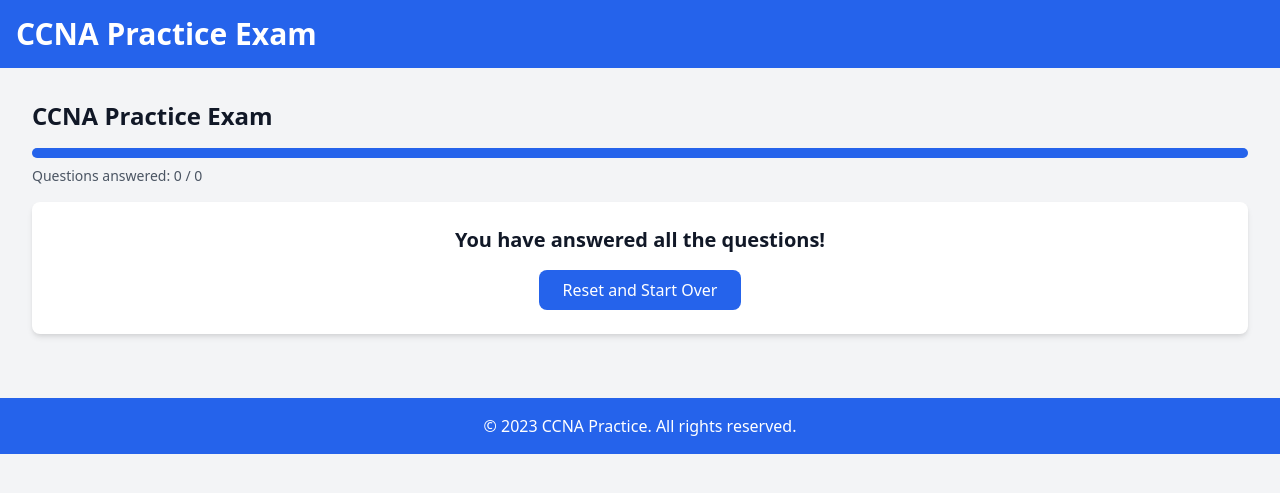
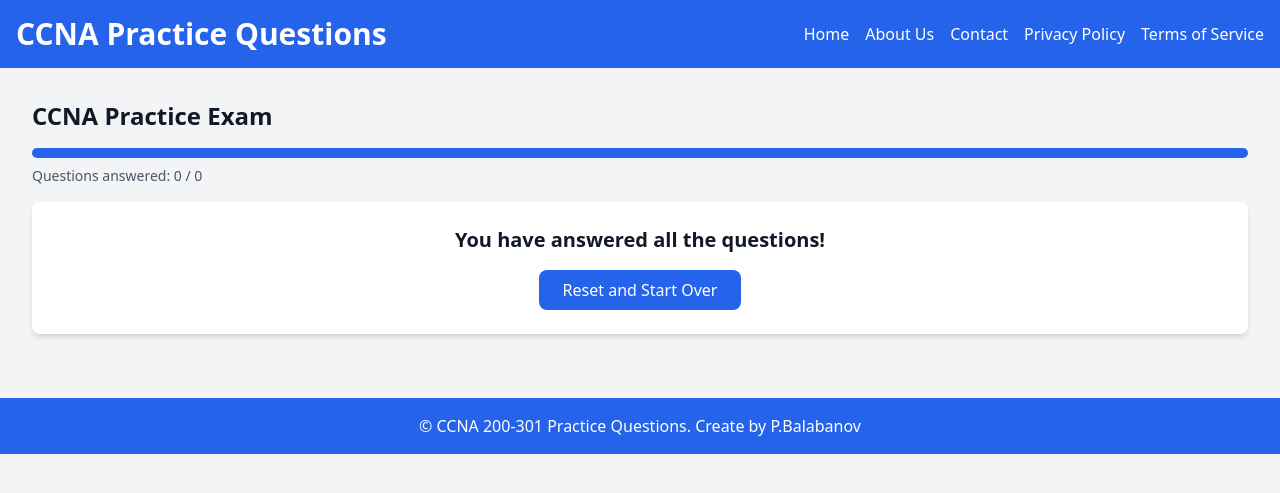
Before and after one commit to PlamenBalabanov/ccna-practice-app, a Flask app: page / in a window 1280 px wide. Shown: the top 493 px of the page. Run offline with Flask 3, Linux system fonts and the light colour scheme.

Commit message:
new menus

```diff
--- a/app/routes.py
+++ b/app/routes.py
@@ -37,13 +37,13 @@ def reset_session():
     session.modified = True
     return redirect(url_for('index'))
 
-@app.route('/delete/<int:question_id>', methods=['POST'])
-def delete_question(question_id):
-    question = Question.query.get_or_404(question_id)
-    db.session.delete(question)
-    db.session.commit()
-    flash('Question deleted successfully!', 'success')
-    return redirect(url_for('index'))
+#@app.route('/delete/<int:question_id>', methods=['POST'])
+#def delete_question(question_id):
+#    question = Question.query.get_or_404(question_id)
+#    db.session.delete(question)
+#    db.session.commit()
+#    flash('Question deleted successfully!', 'success')
+#    return redirect(url_for('index'))
 
 @app.route('/add', methods=['GET', 'POST'])
 def add_question():
@@ -93,8 +93,8 @@ def add_question():
                 option_b=option_b,
                 option_c=option_c,
                 option_d=option_d,
-		option_e=option_e,
-		option_f=option_f,
+                option_e=option_e,
+                option_f=option_f,
                 correct_answer=correct_answer,
                 explanation=explanation
             )
@@ -104,3 +104,28 @@ def add_question():
         return redirect(url_for('index'))
 
     return render_template('add_question.html')
+
+# New routes for additional pages
+@app.route('/privacy-policy')
+def privacy_policy():
+    return render_template('privacy_policy.html')
+
+@app.route('/about-us')
+def about_us():
+    return render_template('about_us.html')
+
+@app.route('/contact', methods=['GET', 'POST'])
+def contact():
+    if request.method == 'POST':
+        # Handle form submission (e.g., send email)
+        name = request.form.get('name')
+        email = request.form.get('email')
+        message = request.form.get('message')
+        # Add your logic here (e.g., send email or save to database)
+        flash('Your message has been sent!', 'success')
+        return redirect(url_for('contact'))
+    return render_template('contact.html')
+
+@app.route('/terms-of-service')
+def terms_of_service():
+    return render_template('terms_of_service.html')
--- a/app/templates/base.html
+++ b/app/templates/base.html
@@ -3,7 +3,7 @@
 <head>
     <meta charset="UTF-8">
     <meta name="viewport" content="width=device-width, initial-scale=1.0">
-    <title>CCNA Practice Exam</title>
+    <title>CCNA Quiz</title>
     <link href="https://cdn.jsdelivr.net/npm/tailwindcss@2.2.19/dist/tailwind.min.css" rel="stylesheet">
     <style>
         pre {
@@ -19,7 +19,16 @@
 <body class="bg-gray-100 text-gray-900">
     <header class="bg-blue-600 text-white py-4">
         <div class="container mx-auto px-4 flex justify-between items-center">
-            <h1 class="text-3xl font-bold">CCNA Practice Exam</h1>
+            <h1 class="text-3xl font-bold">CCNA Practice Questions</h1>
+            <nav>
+                <ul class="flex space-x-4">
+                    <li><a href="{{ url_for('index') }}" class="hover:text-blue-300">Home</a></li>
+                    <li><a href="{{ url_for('about_us') }}" class="hover:text-blue-300">About Us</a></li>
+                    <li><a href="{{ url_for('contact') }}" class="hover:text-blue-300">Contact</a></li>
+                    <li><a href="{{ url_for('privacy_policy') }}" class="hover:text-blue-300">Privacy Policy</a></li>
+                    <li><a href="{{ url_for('terms_of_service') }}" class="hover:text-blue-300">Terms of Service</a></li>
+                </ul>
+            </nav>
         </div>
     </header>
     <main class="container mx-auto p-4">
@@ -27,7 +36,7 @@
     </main>
     <footer class="bg-blue-600 text-white py-4 mt-8">
         <div class="container mx-auto px-4 text-center">
-            <p>&copy; 2023 CCNA Practice. All rights reserved.</p>
+            <p>&copy; CCNA 200-301 Practice Questions. Create by P.Balabanov  </p>
         </div>
     </footer>
 </body>
--- a/app/templates/index.html
+++ b/app/templates/index.html
@@ -45,11 +45,13 @@
                     </p>
                     <p id="feedback" class="p-4 mt-4 rounded-lg hidden"></p>
                 </div>
+		{#
                 <form action="{{ url_for('delete_question', question_id=question.id) }}" method="POST" class="mt-4">
                     <button type="submit" class="bg-red-600 text-white px-6 py-2 rounded-lg hover:bg-red-700 transition duration-300">
                         Delete Question
                     </button>
                 </form>
+		#}
             </div>
         {% else %}
             <div class="bg-white p-6 rounded-lg shadow-md text-center">
```
Also changed, not shown: app/templates/about_us.html (added, +23 -0 lines), app/templates/contact.html (added, +26 -0 lines), app/templates/privacy_policy.html (added, +35 -0 lines), app/templates/terms_of_service.html (added, +28 -0 lines).
